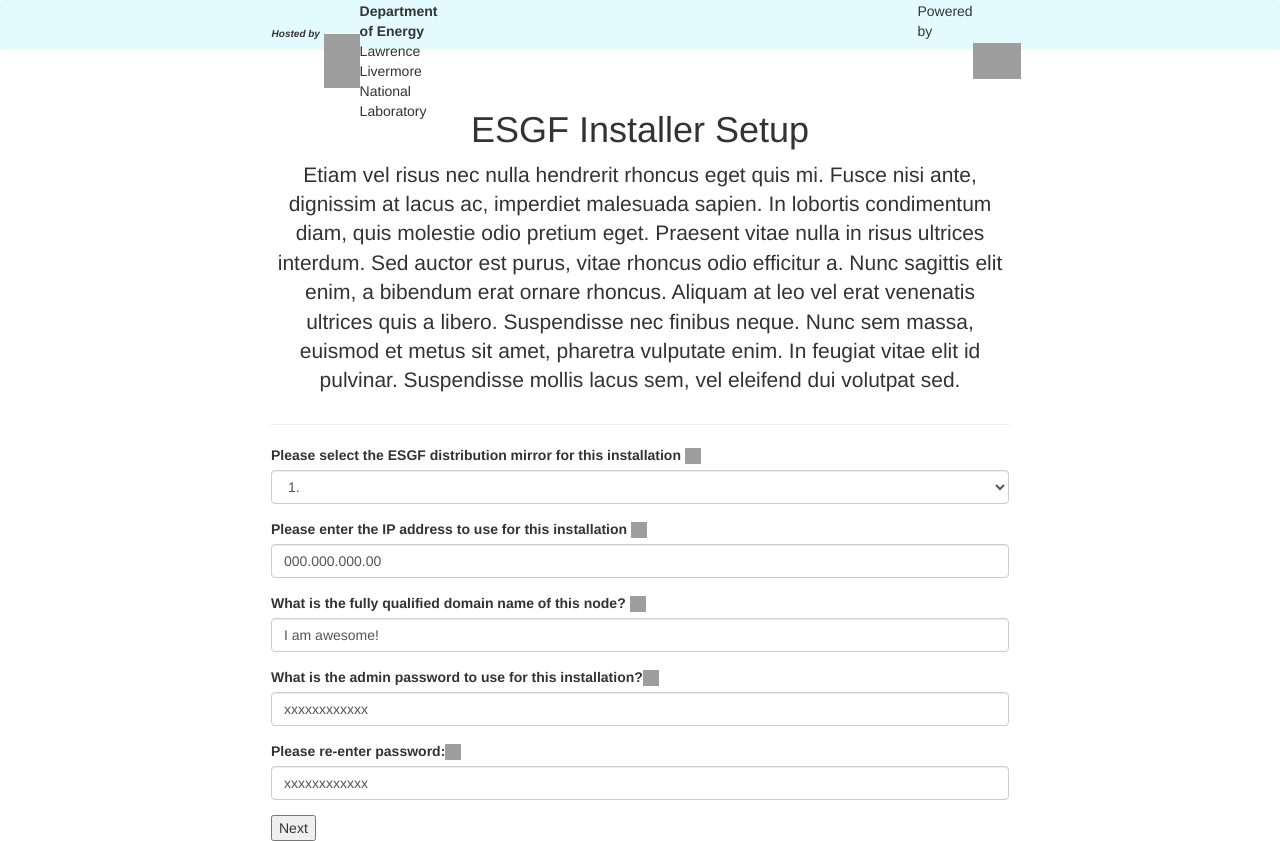
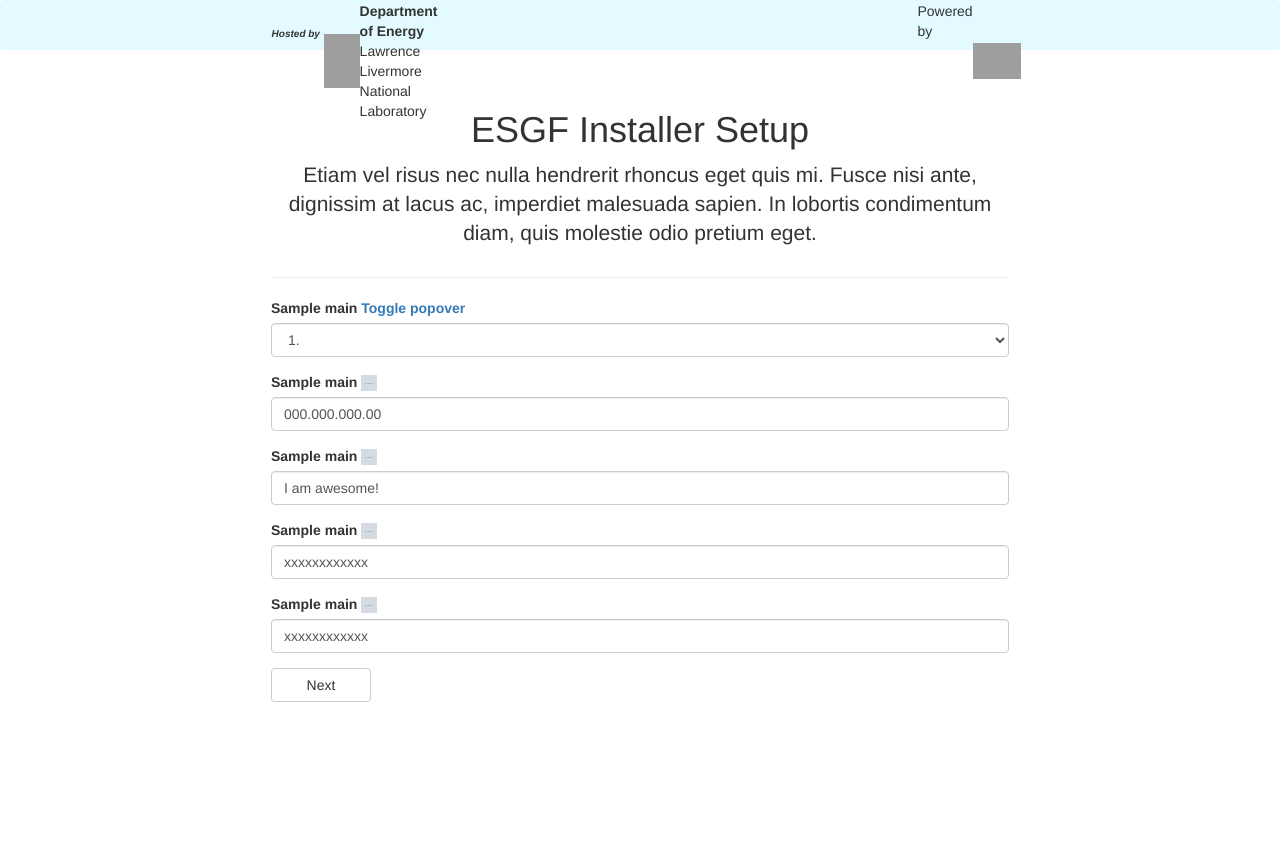
Before and after one commit to eliakindelrosario/Summer_2017, a Flask app: template python-flask-app/templates/questionnaire.html in a window 1280 px wide. After the commit the page ends 702 px from the top, so only its background shows below. Run offline with Flask 2, Linux system fonts and the light colour scheme; the template is opened without the code that fills it: most values are stand-ins (such as "Sample title", 1, 10 or a date in 2020); grey boxes marked "Sample" are stand-in pictures; some libraries are stand-ins or nearby versions; grey boxes are pictures that could not be loaded.

Commit message:
Changed the method in which form fields are getting data.

```diff
--- a/python-flask-app/templates/questionnaire.html
+++ b/python-flask-app/templates/questionnaire.html
@@ -3,7 +3,7 @@
 {% block body %}
 	<div class="page-header text-center">
 	<h1 >ESGF Installer Setup</h1>
-	<p class="lead" >Etiam vel risus nec nulla hendrerit rhoncus eget quis mi. Fusce nisi ante, dignissim at lacus ac, imperdiet malesuada sapien. In lobortis condimentum diam, quis molestie odio pretium eget. Praesent vitae nulla in risus ultrices interdum. Sed auctor est purus, vitae rhoncus odio efficitur a. Nunc sagittis elit enim, a bibendum erat ornare rhoncus. Aliquam at leo vel erat venenatis ultrices quis a libero. Suspendisse nec finibus neque. Nunc sem massa, euismod et metus sit amet, pharetra vulputate enim. In feugiat vitae elit id pulvinar. Suspendisse mollis lacus sem, vel eleifend dui volutpat sed.</p>
+	<p class="lead" >Etiam vel risus nec nulla hendrerit rhoncus eget quis mi. Fusce nisi ante, dignissim at lacus ac, imperdiet malesuada sapien. In lobortis condimentum diam, quis molestie odio pretium eget. </p>
 	</div>
 
 
@@ -11,7 +11,8 @@
 		<!-- Page One-->
 		<div class="page active">
 			<div class="form-group">
-				<label>Please select the ESGF distribution mirror for this installation <img src="http://img.freepik.com/free-icon/white-question-mark-on-a-black-circular-background_318-35996.jpg?size=338&ext=jpg" height="16" width="16" data-toggle="tooltip" data-placement="right" title="Disclaimer: Lorem ipsum dolor sit amet, consectetur adipiscing elit. In convallis consectetur massa eu feugiat. Nam eu felis tempus, porttitor nunc eu, lobortis enim. Maecenas placerat elit ac arcu ultrices aliquam. "/></label>
+				<label>{{ data['Set']['main'][0]['title'] }} <a href="#" data-toggle="popover" title="Popover Header" data-content="Some content inside the popover">Toggle popover</a>
+				</label>
 				<select class="form-control" name='1'>
 					<option selected>1.</option>
 					<option value='2'>2.</option>
@@ -21,27 +22,27 @@
 			</div>
 
 			<div class="form-group">
-				<label>Please enter the IP address to use for this installation <img src="http://img.freepik.com/free-icon/white-question-mark-on-a-black-circular-background_318-35996.jpg?size=338&ext=jpg" height="16" width="16" data-toggle="tooltip" data-placement="right" title="Lorem ipsum dolor sit amet, consectetur adipiscing elit. In convallis consectetur massa eu feugiat. Nam eu felis tempus, porttitor nunc eu, lobortis enim. Maecenas placerat elit ac arcu ultrices aliquam."/></label>
+				<label>{{ data['Set']['main'][1]['title'] }} <img src="{{ data["Helper"]['toolTipIMG']}}" height="16" width="16" data-toggle="tooltip" data-placement="right" title={{ data['Set']['main'][0]['tip'] }}/></label>
 				<input type="text" class="form-control" value="000.000.000.00" name ='2'>
 			</div>
 
 			<div class="form-group">
-				<label>What is the fully qualified domain name of this node? <img src="http://img.freepik.com/free-icon/white-question-mark-on-a-black-circular-background_318-35996.jpg?size=338&ext=jpg" height="16" width="16" data-toggle="tooltip" data-placement="right" title="Lorem ipsum dolor sit amet, consectetur adipiscing elit. In convallis consectetur massa eu feugiat. Nam eu felis tempus, porttitor nunc eu, lobortis enim. Maecenas placerat elit ac arcu ultrices aliquam.  "/></label>
+				<label>{{ data['Set']['main'][2]['title'] }} <img src={{ data["Helper"]['toolTipIMG']}} height="16" width="16" data-toggle="tooltip" data-placement="right" title={{ data['Set']['main'][1]['tip'] }}/></label>
 				<input type="text" class="form-control" value="I am awesome!" name ='3'>
 			</div>
 
 			<div class="form-group">
-				<label>What is the admin password to use for this installation?<img src="http://img.freepik.com/free-icon/white-question-mark-on-a-black-circular-background_318-35996.jpg?size=338&ext=jpg" height="16" width="16" data-toggle="tooltip" data-placement="right" title="Lorem ipsum dolor sit amet, consectetur adipiscing elit. In convallis consectetur massa eu feugiat. Nam eu felis tempus, porttitor nunc eu, lobortis enim. Maecenas placerat elit ac arcu ultrices aliquam. "/></label>
+				<label>{{ data['Set']['main'][3]['title'] }} <img src={{ data["Helper"]['toolTipIMG']}} height="16" width="16" data-toggle="tooltip" data-placement="right" title={{ data['Set']['main'][3]['tip'] }}/></label>
 				<input type="text" class="form-control" value="xxxxxxxxxxxx" name ='4'>
 			</div>
 
 			<div class="form-group">
-				<label>Please re-enter password:<img src="http://img.freepik.com/free-icon/white-question-mark-on-a-black-circular-background_318-35996.jpg?size=338&ext=jpg" height="16" width="16" data-toggle="tooltip" data-placement="right" title="Lorem ipsum dolor sit amet, consectetur adipiscing elit. In convallis consectetur massa eu feugiat. Nam eu felis tempus, porttitor nunc eu, lobortis enim. Maecenas placerat elit ac arcu ultrices aliquam. "/></label>
+				<label>{{ data['Set']['main'][4]['title'] }} <img src={{ data["Helper"]['toolTipIMG']}} height="16" width="16" data-toggle="tooltip" data-placement="right" title={{ data['Set']['main'][4]['tip'] }}/></label>
 				<input type="text" class="form-control" value="xxxxxxxxxxxx" name ='5'>
 			</div>
 
 			<!-- Next Button-->
-			<input type="button" value="Next" class="next">
+			<input type="button" value="Next" class="btn btn-default next">
 		</div><!-- Page one end-->
 
 		<!-- Page two-->
@@ -97,8 +98,8 @@
 				<small class="form-text text-muted">Distinguished Name is ...</small>
 			</div>
 			<!-- Next and Prev Button-->
-			<input type="button" value="Prev" class="prev">
-			<input type="button" value="Next" class="next">
+			<input type="button" value="Prev" class="btn btn-default prev">
+			<input type="button" value="Next" class="btn btn-default next">
 		</div> <!-- Page two end-->
 
 		<!-- Page three-->
@@ -142,8 +143,8 @@
 				<input type="text"  value="45679" class="form-control" name="20">
 			</div>
 			<!-- Next and Prev Button-->
-			<input type="button" value="Prev" class="prev">
-			<input type="button" value="Next" class="next">
+			<input type="button" value="Prev" class="btn btn-default prev">
+			<input type="button" value="Next" class="btn btn-default next">
 		</div> <!-- Page two end-->
 
 		<div class="page">
@@ -226,8 +227,8 @@
 			</div>
 
 			<!-- Next and Prev Button-->
-			<input type="button" value="Prev" class="prev">
-			<input type="button" value="Next" class="next">
+			<input type="button" value="Prev" class="btn btn-default prev">
+			<input type="button" value="Next" class="btn btn-default next">
 		</div> <!-- Page three end-->
 
 		<!-- Page four-->
@@ -256,8 +257,8 @@
 			</div>
 
 			<!-- Next and Prev Button-->
-			<input type="button" value="Prev" class="prev">
-			<input type="button" value="Next" class="next">
+			<input type="button" value="Prev" class="btn btn-default prev">
+			<input type="button" value="Next" class="btn btn-default next">
 		</div> <!-- Page four end-->
 
 		<!-- Page five-->
@@ -299,8 +300,8 @@
 			</div>
 
 			<!-- Next and Prev Button-->
-			<input type="button" value="Prev" class="prev">
-			<input type="button" value="Next" class="next">
+			<input type="button" value="Prev" class="btn btn-default prev">
+			<input type="button" value="Next" class="btn btn-default next">
 		</div> <!-- Page five end-->
 
 									<!-- GLOBUS SETTINGS-->
@@ -350,8 +351,8 @@
 			</div>
 
 			<!-- Next and Prev Button-->
-			<input type="button" value="Prev" class="prev">
-			<input type="button" value="Next" class="next">
+			<input type="button" value="Prev" class="btn btn-default prev">
+			<input type="button" value="Next" class="btn btn-default next">
 		</div> <!-- Page two end-->
 
 		<!-- Page six -->
@@ -422,7 +423,7 @@
 			</div>
 
 			<!-- Next and Submit Button-->
-			<input type="button" value="Prev" class="prev">
+			<input type="button" value="Prev" class="btn btn-default prev">
 			<button type="submit" class="btn btn-primary">Submit</button>
 		</div> <!-- Page two end-->
 
```
